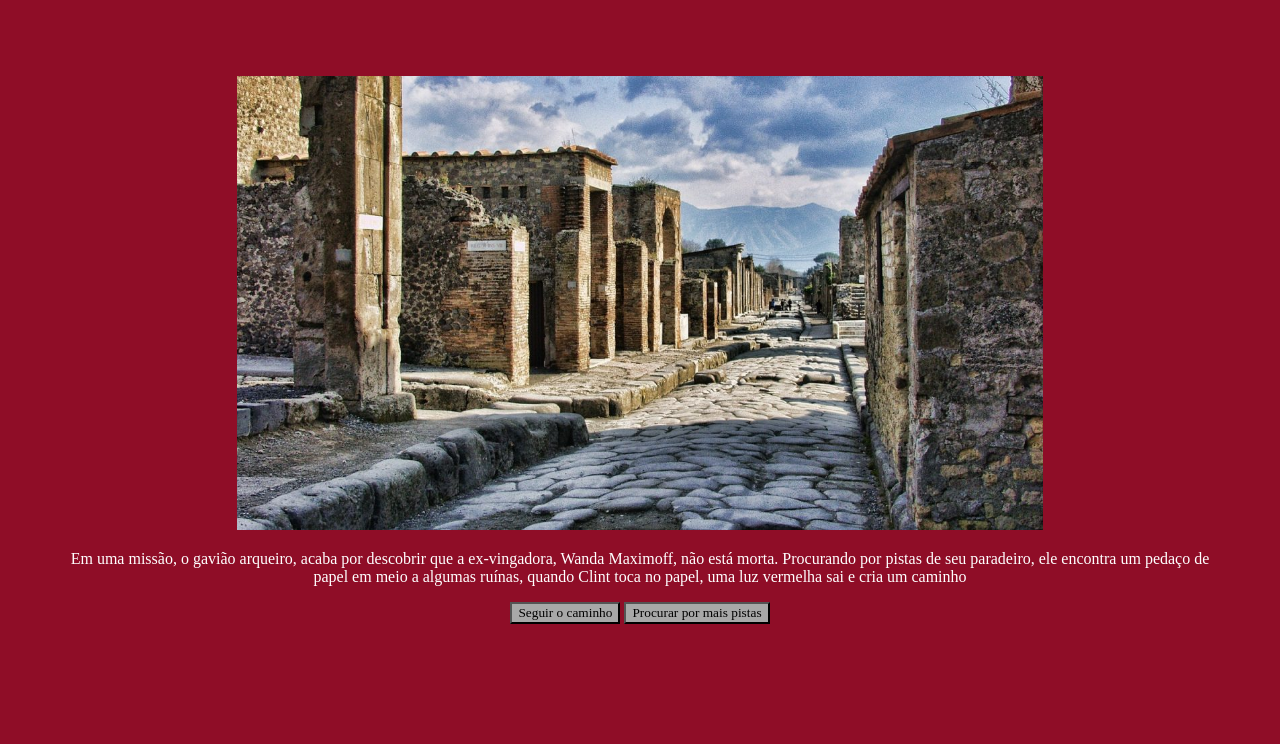
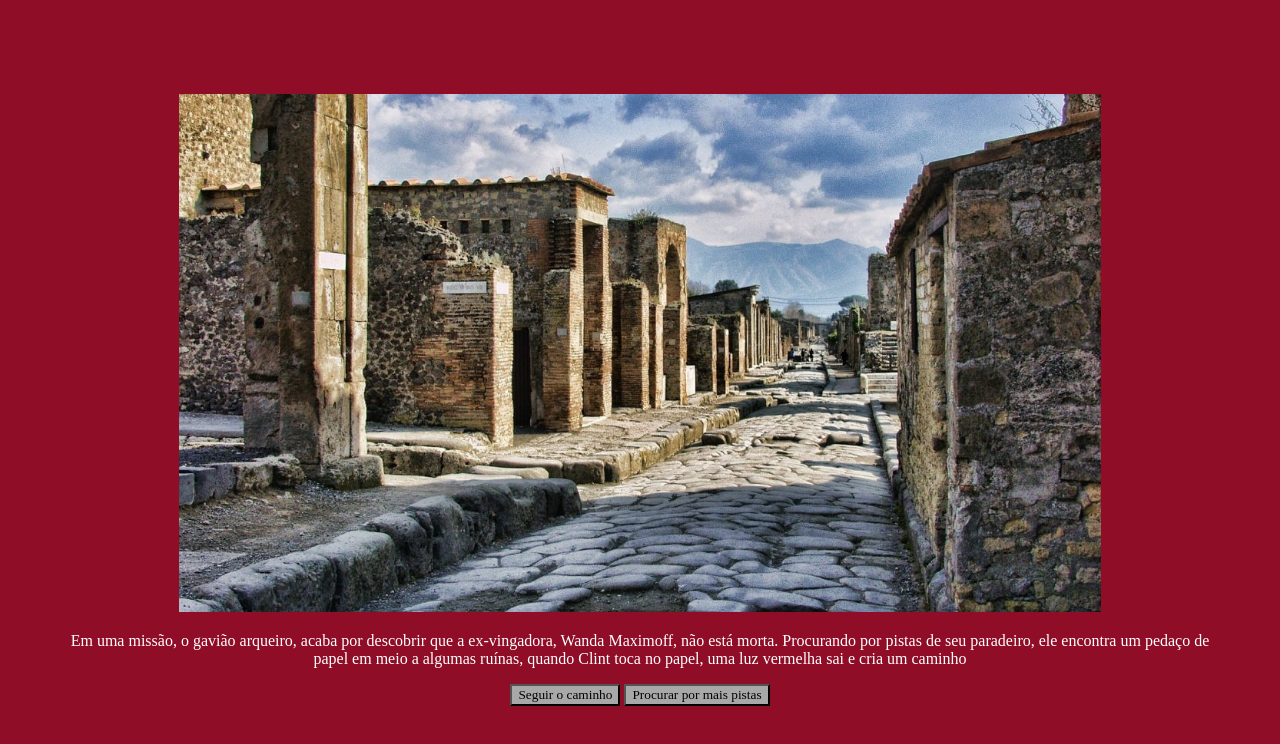
Before and after one commit to Belli-Isa/Procurando-Wanda, a plain HTML site: page index.html in a window 1280 px wide. Drawn offline with Linux system fonts and the light colour scheme; a web font is replaced by a local one.

Commit message:
Update styles.css

```diff
--- a/styles.css
+++ b/styles.css
@@ -5,7 +5,7 @@ body{
     display: flex;
     justify-content: center;
     align-items: center;
-    height: 700px;
+    height: 800px;
     margin: 0;
 }
 
@@ -29,5 +29,5 @@ main {
 }
 
 img {
-    max-width: 70%;
+    max-width: 80%;
 }
```
